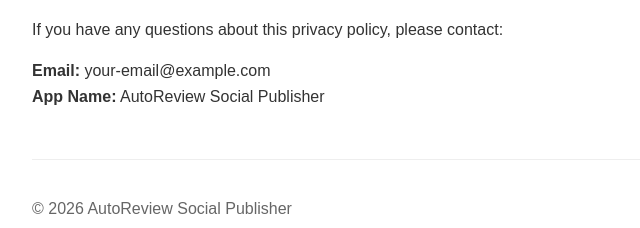
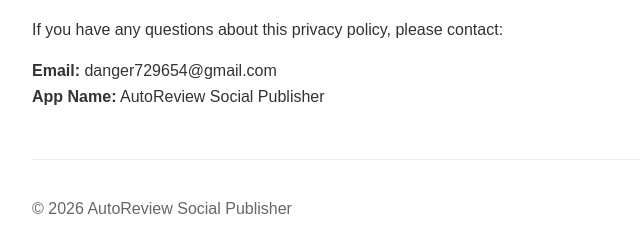
Before and after one commit to Assassinator24/Privpol, a plain HTML site: page index.html in a window 1280 px wide. Shown: the part 1659-1887 px from the top of the page, 158-798 px from the left. Drawn offline with Linux system fonts and the light colour scheme.

Commit message:
Update contact email in privacy policy

```diff
--- a/index.html
+++ b/index.html
@@ -131,7 +131,7 @@
     If you have any questions about this privacy policy, please contact:
   </p>
   <p>
-    <strong>Email:</strong> your-email@example.com<br />
+    <strong>Email:</strong> danger729654@gmail.com<br />
     <strong>App Name:</strong> AutoReview Social Publisher
   </p>
 
```
